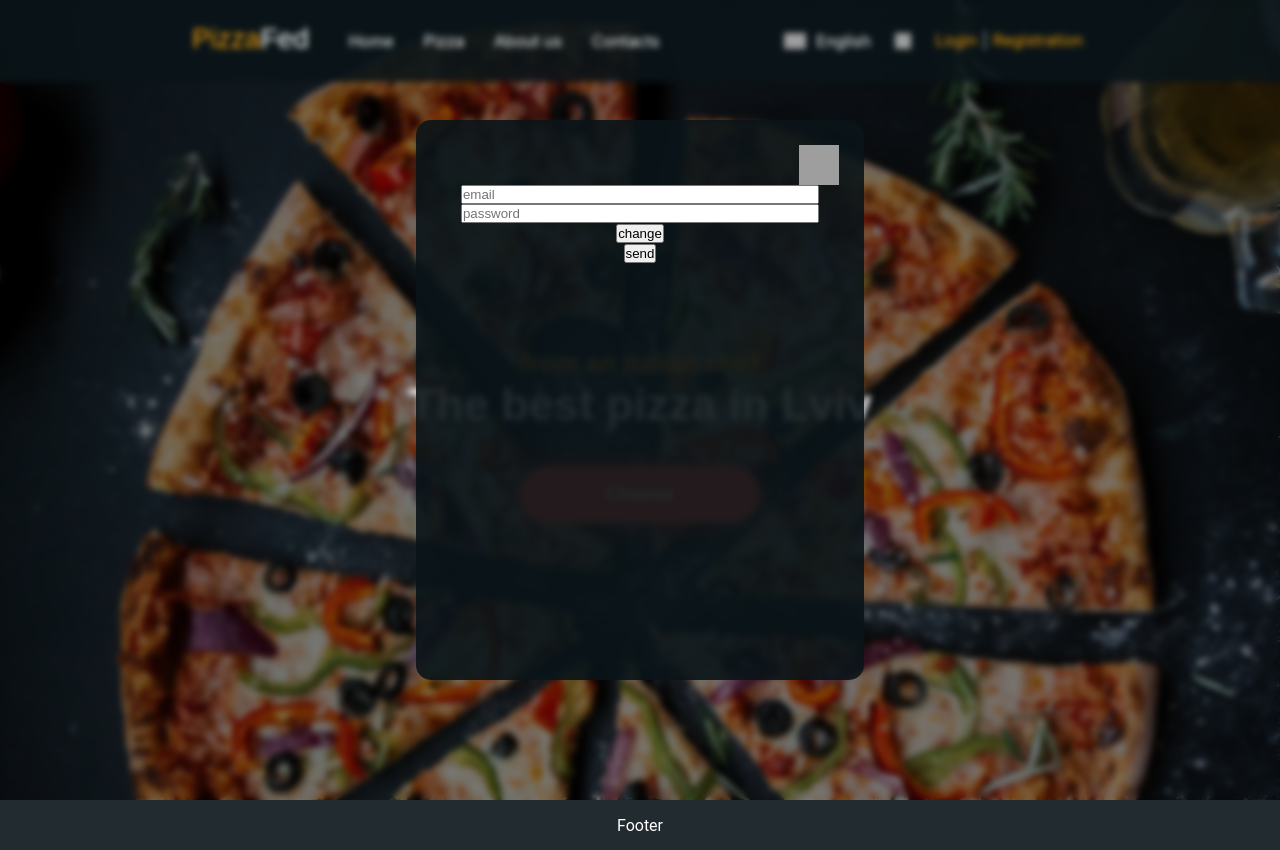
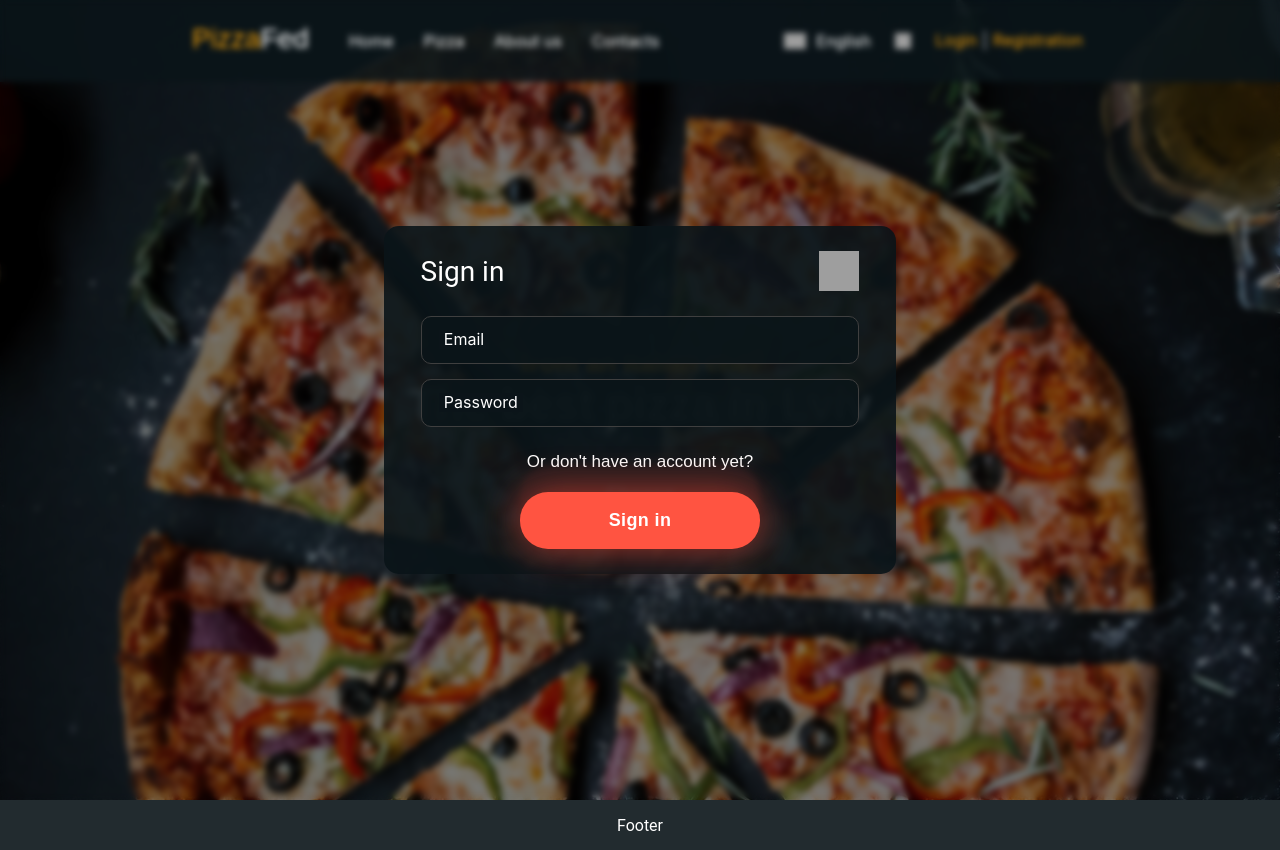
Before and after one commit to kfedus6/FULL-STACK-PIZZA, a React (Create React App) app in the folder client/: page / in a window 1280 px wide. Both pictures are taken after a click on the element "Login". Built offline with nearby package versions, Linux system fonts and the light colour scheme; no server answers.

Commit message:
Sample code

```diff
--- a/client/package.json
+++ b/client/package.json
@@ -19,6 +19,7 @@
     "jwt-decode": "^3.1.2",
     "react": "^18.2.0",
     "react-dom": "^18.2.0",
+    "react-hook-form": "^7.43.2",
     "react-i18next": "^12.1.5",
     "react-icons": "^4.7.1",
     "react-redux": "^8.0.5",
--- a/client/public/locales/en/translation.json
+++ b/client/public/locales/en/translation.json
@@ -13,5 +13,19 @@
         "baner_text_first": "from an Italian chef",
         "baner_text_second": "The best pizza in Lviv",
         "baner_button": "Choose"
+    },
+    "form": {
+        "form_name": "Name",
+        "form_phone": "Phone",
+        "form_password": "Password",
+        "form_error": "Mandatory field",
+        "name_error": "Minimum 3 characters",
+        "email_error": "Invalid email",
+        "phone_error": "Invalid phone number",
+        "password_error": "Password from 5-15 characters",
+        "register": "Or already have an account?",
+        "login": "Or don't have an account yet?",
+        "sign_in": "Sign in",
+        "sign_up": "Sign up"
     }
 }
--- a/client/src/components/modal/authorization/Login.tsx
+++ b/client/src/components/modal/authorization/Login.tsx
@@ -1,49 +1,90 @@
-import React, { useState } from 'react'
+import React from 'react'
+import { SubmitHandler, useForm } from 'react-hook-form'
+import { MdError } from 'react-icons/md'
 import { useAppDispatch } from '../../../hooks/redux'
 import { fetchUserLogin } from '../../../store/reducers/ActionCreators'
+import { useTranslation } from 'react-i18next'
+
+type Inputs = {
+    email: string,
+    password: string
+}
 
 const Login = ({ setIsRegistration, close }: any) => {
-    const [email, setEmail] = useState<string>('')
-    const [password, setPassword] = useState<string>('')
+    const { t }: any = useTranslation()
 
     const dispatch = useAppDispatch()
 
-    const login = async () => {
-        await dispatch(fetchUserLogin(email, password))
-        setEmail('')
-        setPassword('')
+    const { register, handleSubmit, reset, formState: { errors, isValid } } = useForm<Inputs>({
+        mode: "onBlur"
+    })
+
+    const onSubmit: SubmitHandler<Inputs> = async (data) => {
+        const parseData = JSON.stringify(data)
+        const objUser = JSON.parse(parseData)
+        await dispatch(fetchUserLogin(objUser))
+        reset()
         close(false)
     }
 
     return (
         <div className='modal-registration'>
-            <div className='modal-registration-close' onClick={() => close(false)}>
-                <img src={process.env.REACT_APP_API_URL + 'close-pizza.png'} alt="close" />
+            <div className='modal-registration-close'>
+                <span>{t('form.sign_in')}</span>
+                <img onClick={() => close(false)} src={process.env.REACT_APP_API_URL + 'close-pizza.png'} alt="close" />
             </div>
-            <div className='modal-registration-form'>
+            <form className='modal-form-registration' onSubmit={handleSubmit(onSubmit)}>
+                <div className='form-hook-registration'>
                     <input
-                    type="email"
-                    value={email}
-                    placeholder='email'
-                    onChange={(e) => setEmail(e.target.value)}
-                    required
+                        type='email'
+                        placeholder=' '
+                        id='register-third'
+                        className='form-register'
+                        {...register('email', {
+                            required: `${t('form.form_error')}`,
+                            pattern: {
+                                value: /^(([^<>()[\]\\.,;:\s@"]+(\.[^<>()[\]\\.,;:\s@"]+)*)|(".+"))@((\[[0-9]{1,3}\.[0-9]{1,3}\.[0-9]{1,3}\.[0-9]{1,3}\])|(([a-zA-Z\-0-9]+\.)+[a-zA-Z]{2,}))$/,
+                                message: `${t('form.email_error')}`
+                            }
+                        })}
                     />
+                    <label className='register-label' htmlFor='register-third'>Email</label>
+                    <div className='register-error'>
+                        <i>{errors?.email && <MdError />}</i>
+                        <span>{errors?.email && <span>{errors?.email?.message || 'Error!'}</span>}</span>
                     </div>
-            <div className='modal-registration-form'>
+                </div>
+                <div className='form-hook-registration'>
                     <input
-                    type="password"
-                    value={password}
-                    placeholder='password'
-                    onChange={(e) => setPassword(e.target.value)}
-                    required
+                        type='password'
+                        placeholder=' '
+                        id='register-fourth'
+                        className='form-register'
+                        {...register('password', {
+                            required: `${t('form.form_error')}`,
+                            minLength: {
+                                value: 5,
+                                message: `${t('form.password_error')}`
+                            },
+                            maxLength: {
+                                value: 15,
+                                message: `${t('form.password_error')}`
+                            }
+                        })}
                     />
+                    <label className='register-label' htmlFor='register-fourth'>{t('form.form_password')}</label>
+                    <div className='register-error'>
+                        <i>{errors?.password && <MdError />}</i>
+                        <span>{errors?.password && <span>{errors?.password?.message || 'Error!'}</span>}</span>
                     </div>
-            <div>
-                <button onClick={() => setIsRegistration(true)}>change</button>
                 </div>
-            <div className='modal-registration-form-btn'>
-                <button onClick={(e) => { login(); e.preventDefault(); return false }}>send</button>
+                <div className='form-register__or-login'>
+                    <button onClick={() => setIsRegistration(true)}>{t('form.login')}</button>
                 </div>
+                <div className='form-regisrer-btn'>
+                    <input value={t('form.sign_in')} type='submit' disabled={!isValid} />
+                </div>
+            </form>
         </div>
     )
 }
--- a/client/src/components/modal/authorization/Registration.tsx
+++ b/client/src/components/modal/authorization/Registration.tsx
@@ -1,71 +1,132 @@
-import React, { useState } from 'react'
-import { useAppDispatch } from '../../../hooks/redux';
-import { fetchUserRegistration } from '../../../store/reducers/ActionCreators';
+import React from 'react'
+import { useAppDispatch } from '../../../hooks/redux'
+import { fetchUserRegistration } from '../../../store/reducers/ActionCreators'
+import { useForm, SubmitHandler } from 'react-hook-form'
+import { MdError } from 'react-icons/md'
+import { useTranslation } from 'react-i18next'
+
+type Inputs = {
+    username: string,
+    email: string,
+    phone: string,
+    password: string
+}
 
 const Registration = ({ setIsRegisterOrLog, close }: any) => {
-    const [username, setUsername] = useState<string>('')
-    const [email, setEmail] = useState<string>('')
-    const [phone, setPhone] = useState<string | number>('')
-    const [password, setPassword] = useState<string>('')
+    const { t }: any = useTranslation()
 
     const dispatch = useAppDispatch()
 
-    const registration = async () => {
-        await dispatch(fetchUserRegistration(email, password, phone, username))
-        setEmail('')
-        setPassword('')
-        setPhone('')
-        setUsername('')
+    const { register, handleSubmit, reset, formState: { errors, isValid } } = useForm<Inputs>({
+        mode: "onBlur"
+    })
+
+    const onSubmit: SubmitHandler<Inputs> = async (data) => {
+        const parseData = JSON.stringify(data)
+        const objUser = JSON.parse(parseData)
+        await dispatch(fetchUserRegistration(objUser))
+        reset()
         close(false)
     }
 
     return (
         <div className='modal-registration'>
-            <div className='modal-registration-close' onClick={() => close(false)}>
-                <img src={process.env.REACT_APP_API_URL + 'close-pizza.png'} alt="close" />
+            <div className='modal-registration-close' >
+                <span>{t('form.sign_up')}</span>
+                <img onClick={() => close(false)} src={process.env.REACT_APP_API_URL + 'close-pizza.png'} alt="close" />
             </div>
-            <div className='modal-registration-form'>
+            <form className='modal-form-registration' onSubmit={handleSubmit(onSubmit)}>
+                <div className='form-hook-registration'>
                     <input
-                    type="text"
-                    value={username}
-                    placeholder='Name'
-                    onChange={(e) => setUsername(e.target.value)}
-                    required
+                        type='text'
+                        placeholder=' '
+                        id='register-first'
+                        className='form-register'
+                        {...register('username', {
+                            required: `${t('form.form_error')}`,
+                            minLength: {
+                                value: 3,
+                                message: `${t('form.name_error')}`
+                            }
+                        })}
                     />
+                    <label className='register-label' htmlFor="register-first">{t('form.form_name')}</label>
+                    <div className='register-error'>
+                        <i>{errors?.username && <MdError />}</i>
+                        <span>{errors?.username && <span>{errors?.username?.message || 'Error!'}</span>}</span>
                     </div>
-            <div className='modal-registration-form'>
+                </div>
+                <div className='form-hook-registration'>
                     <input
-                    type="phone"
-                    value={phone}
-                    placeholder='phone'
-                    onChange={(e) => setPhone(e.target.value)}
-                    required
+                        type='tel'
+                        placeholder=' '
+                        id="register-second"
+                        className='form-register'
+                        {...register('phone', {
+                            required: `${t('form.form_error')}`,
+                            pattern: {
+                                value: /^[0-9]{10}/,
+                                message: `${t('form.phone_error')}`
+                            }
+                        })}
                     />
+                    <label className='registrer-lable' htmlFor='register-second'>{t('form.form_phone')}</label>
+                    <div className='register-error'>
+                        <i>{errors?.phone && <MdError />}</i>
+                        <span>{errors?.phone && <span>{errors?.phone?.message || 'Error!'}</span>}</span>
                     </div>
-            <div className='modal-registration-form'>
+                </div>
+                <div className='form-hook-registration'>
                     <input
-                    type="email"
-                    value={email}
-                    placeholder='email'
-                    onChange={(e) => setEmail(e.target.value)}
-                    required
+                        type='email'
+                        placeholder=' '
+                        id='register-third'
+                        className='form-register'
+                        {...register('email', {
+                            required: `${t('form.form_error')}`,
+                            pattern: {
+                                value: /^(([^<>()[\]\\.,;:\s@"]+(\.[^<>()[\]\\.,;:\s@"]+)*)|(".+"))@((\[[0-9]{1,3}\.[0-9]{1,3}\.[0-9]{1,3}\.[0-9]{1,3}\])|(([a-zA-Z\-0-9]+\.)+[a-zA-Z]{2,}))$/,
+                                message: `${t('form.email_error')}`
+                            }
+                        })}
                     />
+                    <label className='register-label' htmlFor='register-third'>Email</label>
+                    <div className='register-error'>
+                        <i>{errors?.email && <MdError />}</i>
+                        <span>{errors?.email && <span>{errors?.email?.message || 'Error!'}</span>}</span>
                     </div>
-            <div className='modal-registration-form'>
+                </div>
+                <div className='form-hook-registration'>
                     <input
-                    type="password"
-                    value={password}
-                    placeholder='password'
-                    onChange={(e) => setPassword(e.target.value)}
-                    required
+                        type='password'
+                        placeholder=' '
+                        id='register-fourth'
+                        className='form-register'
+                        {...register('password', {
+                            required: `${t('form.form_error')}`,
+                            minLength: {
+                                value: 5,
+                                message: `${t('form.password_error')}`
+                            },
+                            maxLength: {
+                                value: 15,
+                                message: `${t('form.password_error')}`
+                            }
+                        })}
                     />
+                    <label className='register-label' htmlFor='register-fourth'>{t('form.form_password')}</label>
+                    <div className='register-error'>
+                        <i>{errors?.password && <MdError />}</i>
+                        <span>{errors?.password && <span>{errors?.password?.message || 'Error!'}</span>}</span>
                     </div>
-            <div>
-                <button onClick={() => setIsRegisterOrLog(false)}>change</button>
                 </div>
-            <div className='modal-registration-form-btn'>
-                <button onClick={(e) => { e.preventDefault(); registration(); return false }}>send</button>
+                <div className='form-register__or-login'>
+                    <button onClick={() => setIsRegisterOrLog(false)}>{t('form.register')}</button>
                 </div>
+                <div className='form-regisrer-btn'>
+                    <input value={t('form.sign_up')} type='submit' disabled={!isValid} />
+                </div>
+            </form>
         </div>
     )
 }
--- a/client/src/components/modal/authorization/authorization.css
+++ b/client/src/components/modal/authorization/authorization.css
@@ -21,10 +21,10 @@
 
 .modal-log__reg-content {
     padding: 25px;
-    background-color: #fff;
+    background-color: #FFFFFF;
     border-radius: 15px;
-    width: 35%;
-    height: 70%;
+    width: 40%;
+    height: auto;
     display: flex;
     justify-content: center;
     transition: all 1s;
@@ -39,15 +39,22 @@
 }
 
 .modal-registration-close {
-    width: 100%;
+    width: 95%;
     display: flex;
-    justify-content: flex-end;
-    cursor: pointer;
+    justify-content: space-between;
+    align-items: center;
+    margin-bottom: 25px;
+}
+
+.modal-registration-close span {
+    font-size: 28px;
+    color: #FFFFFF;
 }
 
 .modal-registration-close img {
     width: 40px;
     height: 40px;
+    cursor: pointer;
 }
 
 .modal-registration-form {
@@ -57,9 +64,131 @@
     align-items: center;
 }
 
-.modal-registration-form input {
+.modal-form-registration {
+    display: flex;
+    flex-direction: column;
+    align-items: center;
+    justify-content: center;
+    width: 100%;
+    gap: 10px;
+}
+
+.form-hook-registration {
+    display: flex;
+    flex-direction: column;
+    align-items: center;
+    justify-content: center;
+    width: 100%;
+    position: relative;
+}
+
+.form-register {
+    box-sizing: border-box;
+    height: 48px;
+    width: 95%;
+    color: #FFFFFF;
+    background: rgba(11, 20, 25, 0.9);
+    border: 1px solid #3f3f3f;
+    border-radius: 10px;
+    padding: 10px;
+    cursor: pointer;
+}
+
+.form-hook-registration label {
+    position: absolute;
+    left: 30px;
+    top: 14px;
+    padding: 0 0.3rem;
+    cursor: text;
+    font-family: 'Inter';
+    font-style: normal;
+    font-weight: 400;
+    font-size: 16px;
+    line-height: 120%;
+    color: #FFFFFF;
+    transition: top 100ms ease-in,left 100ms ease-in, font-size 100ms ease-in;
+    background-color: rgba(11, 20, 25, 1);
+    cursor: pointer;
+}
+
+.form-register:hover {
+    border: 1px solid rgb(240, 160, 12);
+    transition: all ease 0.4s;
+}
+
+.form-hook-registration input:focus {
+    border: 1px solid rgb(240, 160, 12);
+    outline: none;
+    transition: all ease 0.4s;
+}
+
+.form-hook-registration input:focus ~ label,
+.form-register:not(:placeholder-shown).form-register:not(:focus)~.register-label {
+    top:-8px;
+    font-size: 13px;
+}
+
+.register-error {
+    display: flex;
+    flex-direction: row;
     width: 90%;
+    gap: 5px;
+    margin-top: 5px;
 }
+
+.register-error i {
+    color: brown;
+    font-size: 18px;
+}
+
+.register-error span {
+    color: brown;
+    font-size: 14px;
+}
+
+.form-register__or-login {
+    margin-top: 10px;
+}
+
+.form-register__or-login button {
+    border: none;
+    background-color: transparent;
+    color: #FFFFFF;
+    cursor: pointer;
+    font-size: 17px;
+}
+
+.form-register__or-login button:hover {
+    color: rgb(240, 160, 12);
+    transition: all ease 0.4s;
+}
+.form-regisrer-btn {
+    margin-top: 10px;
+}
+
+.form-regisrer-btn input {
+    background-color: #ff5441;
+    color: #fff;
+    display: inline-block;
+    padding: 18px 20px;
+    width: 240px;
+    max-width: 100%;
+    border-radius: 28px;
+    font-family: 'Montserrat', sans-serif;
+    font-weight: 900;
+    font-size: 18px;
+    border: 0;
+    cursor: pointer;
+    text-align: center;
+    letter-spacing: .02em;
+    box-shadow: 0px 0px 38px 0px rgba(212, 66, 50, 0.8);
+    transition: background .2s;
+}
+
+.form-regisrer-btn input:hover {
+    background: #ec4b38;
+}
+
 
 @media (max-width: 1024px) {
     .modal-log__reg-content {
--- a/client/src/models/User.ts
+++ b/client/src/models/User.ts
@@ -3,5 +3,6 @@ export interface User {
     username: string,
     email: string,
     phone: string,
-    admin: boolean
+    admin: boolean,
+    token: string
 }
```
Also changed, not shown: client/public/locales/ua/translation.json (+14 -0 lines), client/src/store/reducers/ActionCreators.ts (+5 -4 lines), 1 other file (tests, documents, lock files or other folders). Lines whose indentation alone changed are shown as unchanged.
